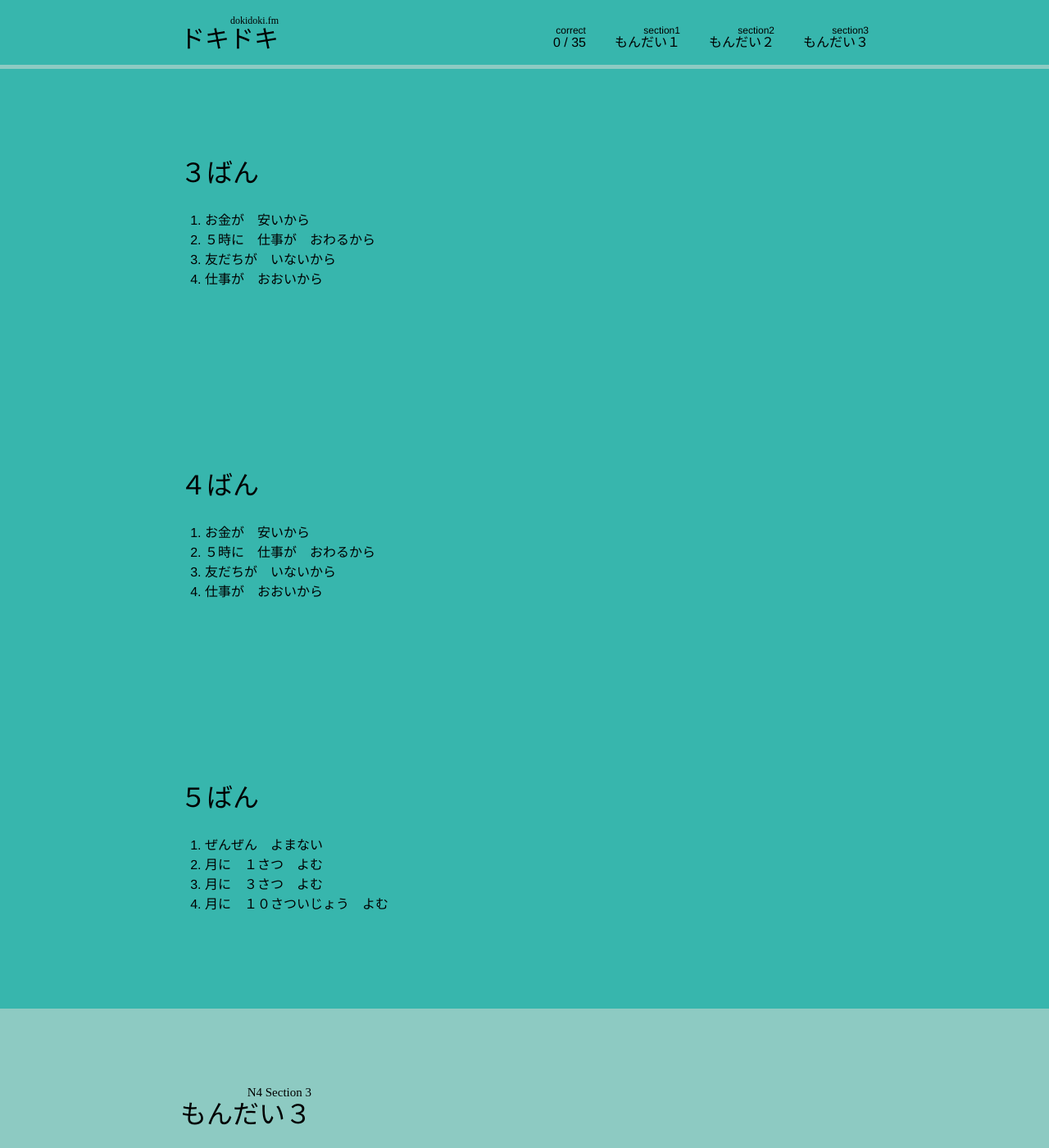
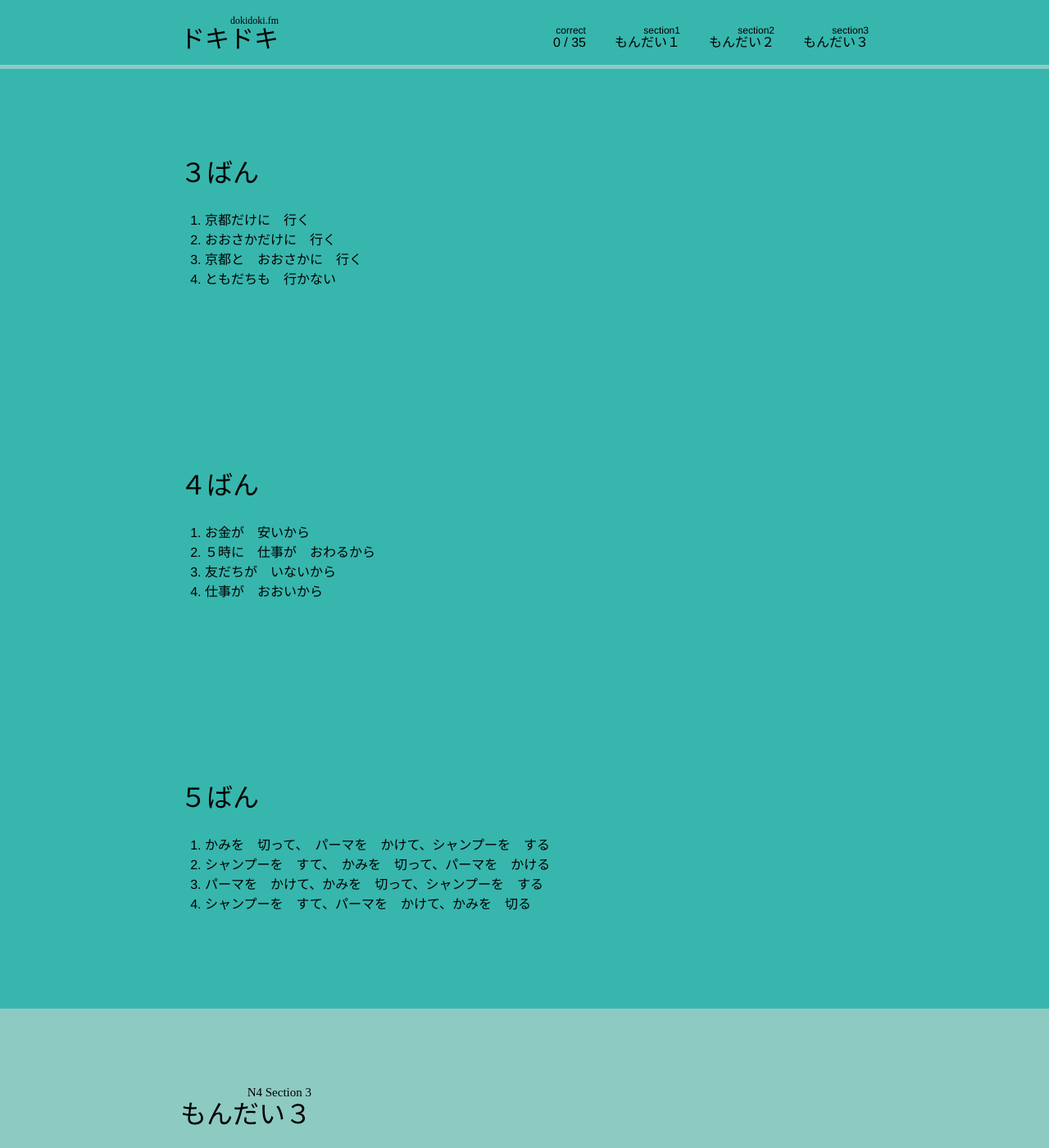
Before and after one commit to jensechu/dokidoki, a Jekyll site: the page built from N4.html, in a window 1280 px wide and 1400 px high, scrolled down 4853 px. Shown: the whole window at 82% size. Built offline with Jekyll 4.4.1, drawn with Linux system fonts in a browser that asks for light colours; nearby versions of some CDN libraries; some web fonts are replaced.

Commit message:
Proper questions

```diff
--- a/N4.html
+++ b/N4.html
@@ -223,10 +223,10 @@ layout: page
     </h1>
 
     <ol class='question'>
-      <li class='answer'>お金が　安いから</li>
-      <li class='answer'>５時に　仕事が　おわるから</li>
-      <li class='answer correct'>友だちが　いないから</li>
-      <li class='answer'>仕事が　おおいから</li>
+      <li class='answer'>京都だけに　行く</li>
+      <li class='answer'>おおさかだけに　行く</li>
+      <li class='answer correct'>京都と　おおさかに　行く</li>
+      <li class='answer'>ともだちも　行かない</li>
     </ol>
 
   </div>
@@ -261,10 +261,10 @@ layout: page
     </h1>
 
     <ol class='question'>
-      <li class='answer'>ぜんぜん　よまない</li>
-      <li class='answer correct'>月に　１さつ　よむ</li>
-      <li class='answer'>月に　３さつ　よむ</li>
-      <li class='answer'>月に　１０さついじょう　よむ</li>
+      <li class='answer'>かみを　切って、　パーマを　かけて、シャンプーを　する</li>
+      <li class='answer correct'>シャンプーを　すて、　かみを　切って、パーマを　かける</li>
+      <li class='answer'>パーマを　かけて、かみを　切って、シャンプーを　する</li>
+      <li class='answer'>シャンプーを　すて、パーマを　かけて、かみを　切る</li>
     </ol>
 
   </div>
```
